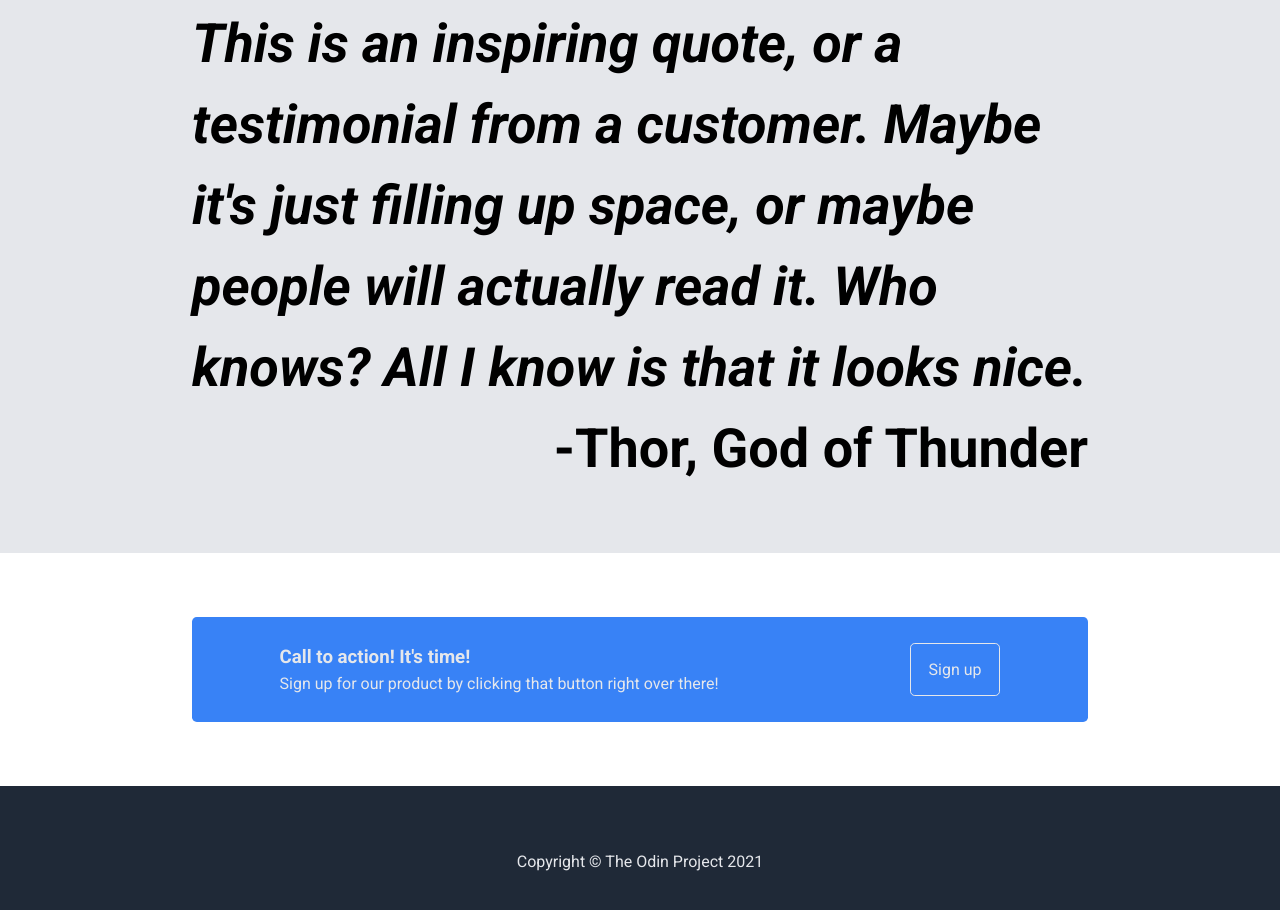
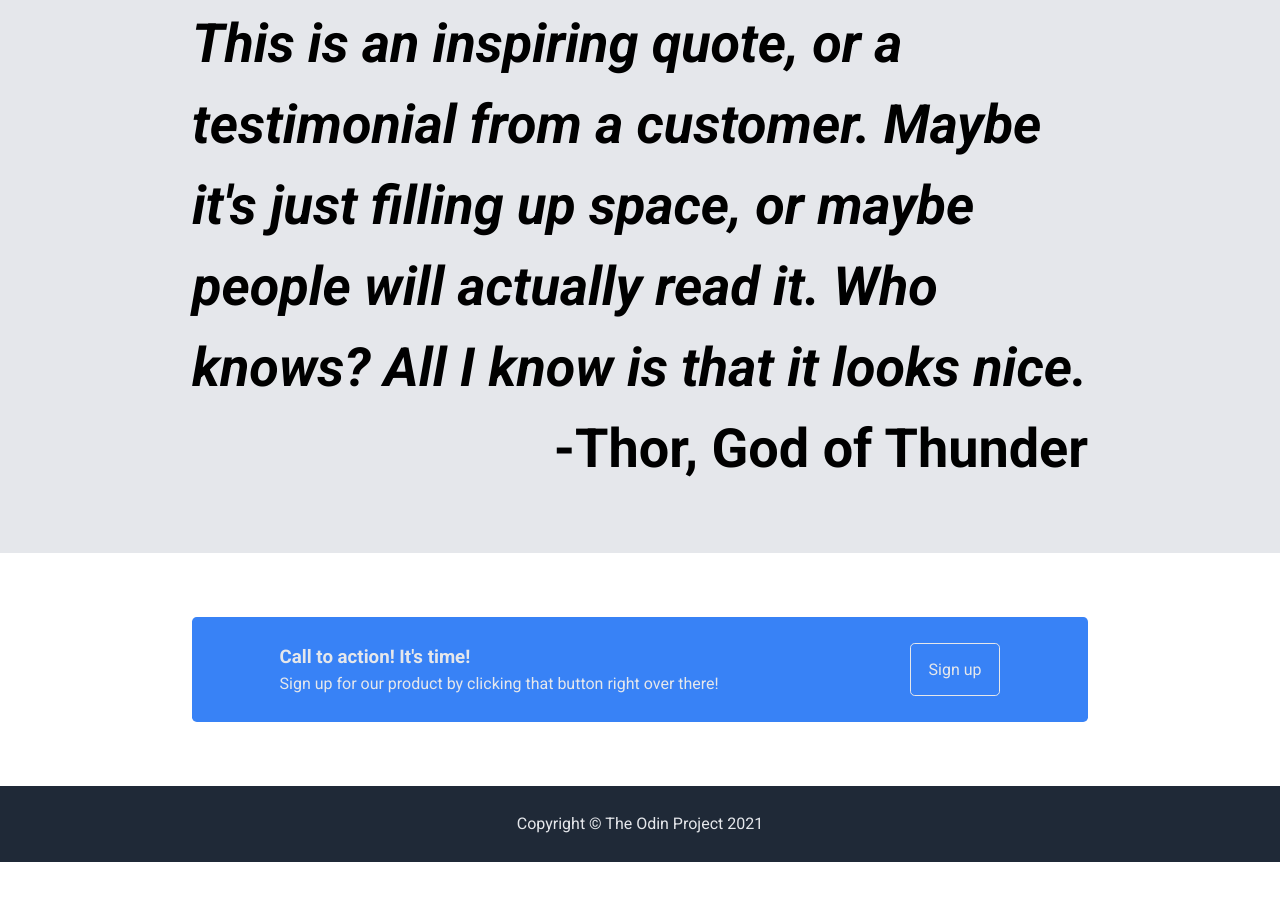
Before and after one commit to colsonfaustin/landing-page, a plain HTML site: page index.html in a window 1280 px wide. Shown: the part 1104-2014 px from the top of the page. After the commit the page ends 1966 px from the top, so only its background shows below. Drawn offline with Linux system fonts and the light colour scheme.

Commit message:
fixed the footer padding

```diff
--- a/styles.css
+++ b/styles.css
@@ -191,7 +191,7 @@ ul, #title > .second-text {
 }
 
 footer {
-  padding: 5% 0;
+  padding: 2% 0;
   text-align: center;
   background-color: #1F2937;
   color: #E5E7EB;
```
